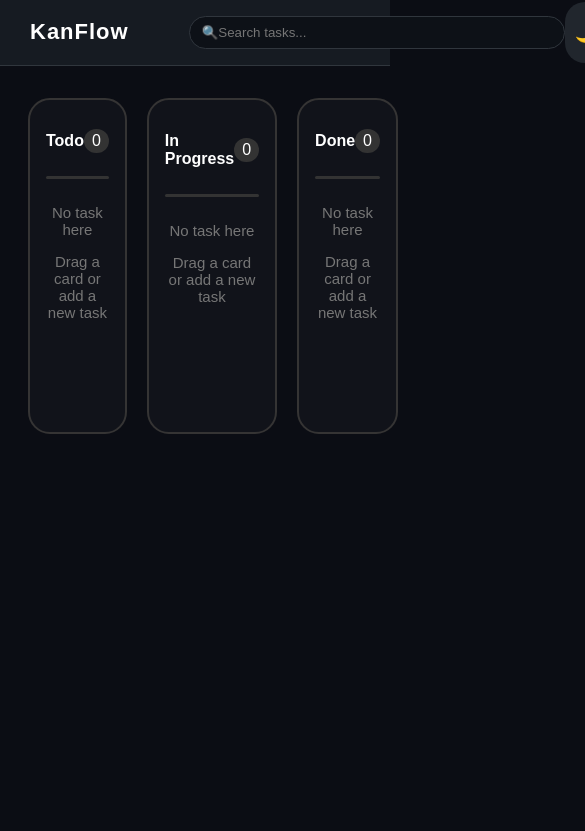
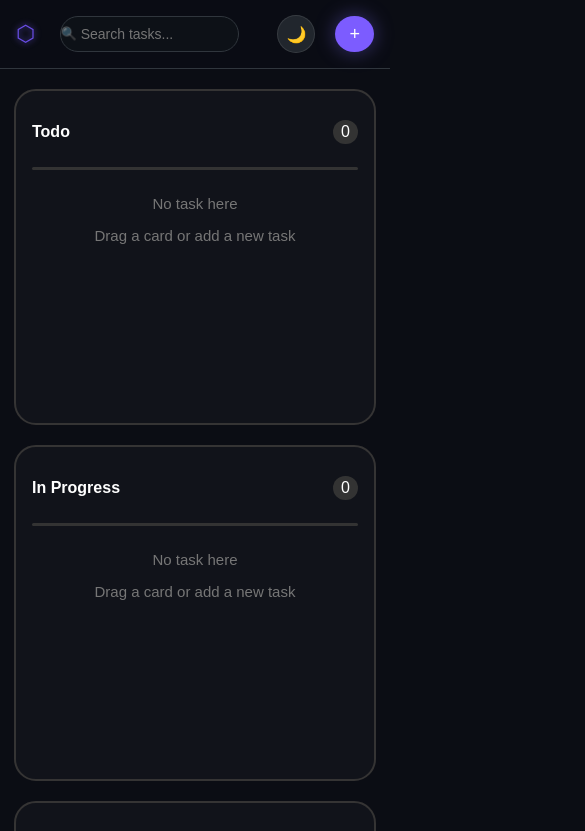
Before and after one commit to Aditya-Kumar2710/Kanban-Board, a React (Vite) app: page / in a window 390 px wide. Shown: the top 831 px of the page, 585 px wide, since content can reach past the window. Built offline with nearby package versions, Linux system fonts and the light colour scheme.

Commit message:
Improved  responsiveness

```diff
--- a/src/Components/Boards/Board.css
+++ b/src/Components/Boards/Board.css
@@ -11,8 +11,17 @@
     /* padding: 20px; */
 }
 
-@media (max-width: 769px){
+@media (max-width: 900px){
+    .columns{
+        grid-template-columns: repeat(2,1fr);
+        justify-content: start;
+    }
+}
+@media (max-width: 680px){
     .board{
+        padding: 20px 14px 40px;
+    }
+    .columns{
         grid-template-columns: 1fr;
     }
 }
--- a/src/Components/Column/Column.css
+++ b/src/Components/Column/Column.css
@@ -4,7 +4,6 @@
     color: white;
     border-radius: 22px;
     padding: 16px;
-
     display: flex;
     flex-direction: column;
     min-height: 300px;
--- a/src/Components/Navbar/Navbar.css
+++ b/src/Components/Navbar/Navbar.css
@@ -1,49 +1,138 @@
 .navbar{
+    position: sticky;
+    top: 0;
+    z-index: 100;
     display: flex;
     align-items: center;
-    justify-content: space-between;
-    padding: 1px 30px;
-    background-color: rgb(22, 27, 34);
+    padding: 0 32px;
+    height: 68px;
+    gap: 16px;
+    background-color: rgba(11, 13, 20, 0.7);
     border-bottom: 1px solid rgb(48, 54, 61);
+    /* flex-wrap: nowrap;
+    min-width: 0; */
+}
+.navLeft{
+    display: flex;
+    align-items: center;
+    gap: 10px;
+    flex-shrink: 0;
+}
+.icon{
+    font-size: 22px;
+    color: rgb(106, 78, 230);
+    filter: drop-shadow(0px 0px 3px rgb(106, 78, 230));
 }
 .webTitle{
-    font-size: 22px;
+    font-family: sans-serif;
+    font-size: 20px;
     font-weight: 800;
-    letter-spacing: 1px;
+    letter-spacing: 0.5px;
+    /* overflow: hidden; */
+    /* max-width: 200px; */
+    /* opacity: 1; */
+}
+.navCenter{
+    flex: 1;
+    max-width: 380px;
+    /* min-width: 80px; */
+    position: relative;
+    margin: 0 auto;
+    display: flex;
+    justify-content: end;
+    gap: 30px;
+}
+.searchIcon {
+  position: absolute;
+  left: 1px;
+  top: 46%;
+  transform: translateY(-50%);
+  font-size: 13px;
+  pointer-events: none;
+  opacity: 0.5;
+  gap:90px;
 }
 .search{
-    width: 350px;
-    padding: 8px 12px;
+    /* width: 350px; */
+    /* z-index: 400; */
+    width: 100%;
+    padding: 9px 48px 9px 20px;
     border-radius: 20px;
     border: 1px solid rgb(48, 54, 61);
     background-color: rgb(13, 17, 23);
     color: white;
-    margin-left: 60px;
+    font-size: 14px;
+    outline: none;
+
+    /* margin-left: 60px; */
 }
 .navRight{
     display: flex;
     gap: 20px;
-    margin-right: 30px;
+    align-items: center;
+    margin-left: auto;
+    flex-shrink: 0;
 }
 .toggler{
+    width: 38px;
+    height: 38px;
     background-color: rgb(33, 38, 45);
-    border: none;
+    border: 1px solid rgb(255, 255, 255,0.1);
     color: white;
-    padding: 8px 10px;
-    border-radius: 20px;
+    font-size:16px;
+    border-radius: 50%;
+    display: flex;
+    align-items: center;
+    justify-content: center;
+    /* padding: 8px 10px; */
     cursor: pointer;
-    font-size: larger;
+    /* flex-shrink: 0; */
+}
+.toggler:hover{
+    background-color: rgba(255, 255, 255, 0.07);
+    border-color: rgba(255, 255, 255, 0.14);
 }
 .addTask{
+    display: flex;
+    align-items: center;
+    gap: 7px;
+    padding: 9px 20px;
     background-color: rgb(124, 92, 255);
+    border: none;
+    border-radius: 20px;
     color: white;
-    border: none;
-    padding: 8px 14px;
-    border-radius: 20px;
+    font-size: 14px;
+    font-weight: 600;
     cursor: pointer;
-    font-weight: 600;
-
+    box-shadow: 0 0 20px rgba(124, 106, 247, 0.4);
+    white-space: nowrap;
 }
 .addTask:hover{
-    background-color: #6a4ee6;
+    background-color: rgb(106, 78, 230);
 }
+.addIcon{
+    font-size: 18px;
+    line-height: 1;
+    font-weight: 300;
+}
+@media (max-width: 600px) {
+  .navbar {
+    padding: 0 16px;
+    gap: 10px;
+  }
+  .webTitle {
+    display: none;
+  }
+  .navCenter{
+    display: flex;
+    justify-content: start;
+    max-width: 50%;
+  }
+  .addText {
+    display: none;
+  }
+  .addTask{
+    padding: 9px 14px;
+    border-radius: 50%;
+  }
+}
--- a/src/Components/Navbar/Navbar.jsx
+++ b/src/Components/Navbar/Navbar.jsx
@@ -4,14 +4,19 @@ function Navbar({setShowModal}){
     return(
         <nav className="navbar">
             <div className="navLeft">
-                <h2 className="webTitle">KanFlow</h2>
+                <span className="icon">⬡</span>
+                <span className="webTitle">KanFlow</span>
             </div>
             <div className="navCenter">
-                <input className="search" type="text" placeholder="🔍Search tasks..." />
+                <div className="searchIcon">🔍</div>
+                <input className="search" type="text" placeholder="Search tasks..." />
             </div>
             <div className="navRight">
                 <button className="toggler">🌙</button>
-                <button className="addTask" onClick={() => setShowModal(true)}>+ New Task</button>
+                <button className="addTask" onClick={() => setShowModal(true)}>
+                <span className="addIcon">+</span>
+                <span className="addText">  New Task</span>
+                </button>
             </div>
         </nav>
     );
--- a/src/index.css
+++ b/src/index.css
@@ -2,5 +2,5 @@ body{
   margin: 0;
   background:rgb(11, 13, 20);
   color: white;
-  font-family: Arial, Helvetica, sans-serif;
+  font-family: 'DM Sans', sans-serif;
 }
```
